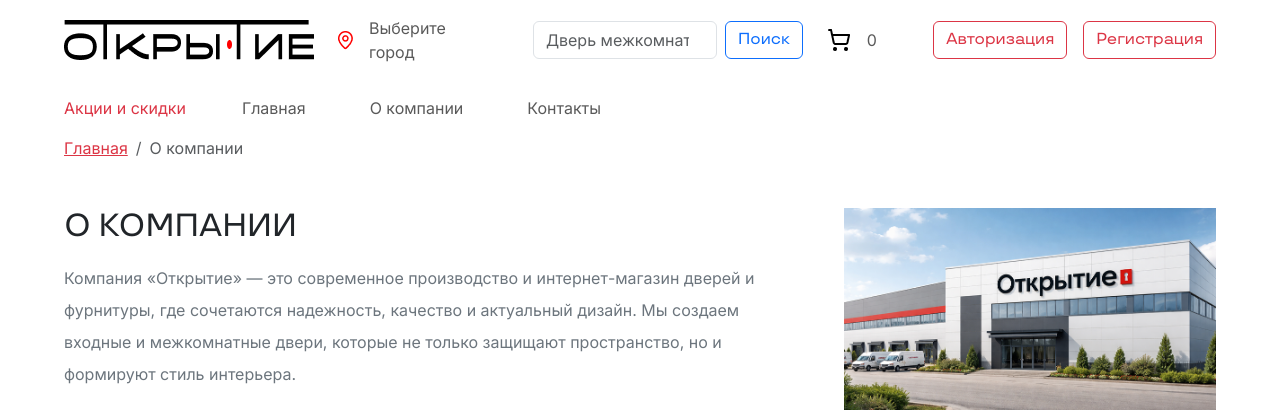
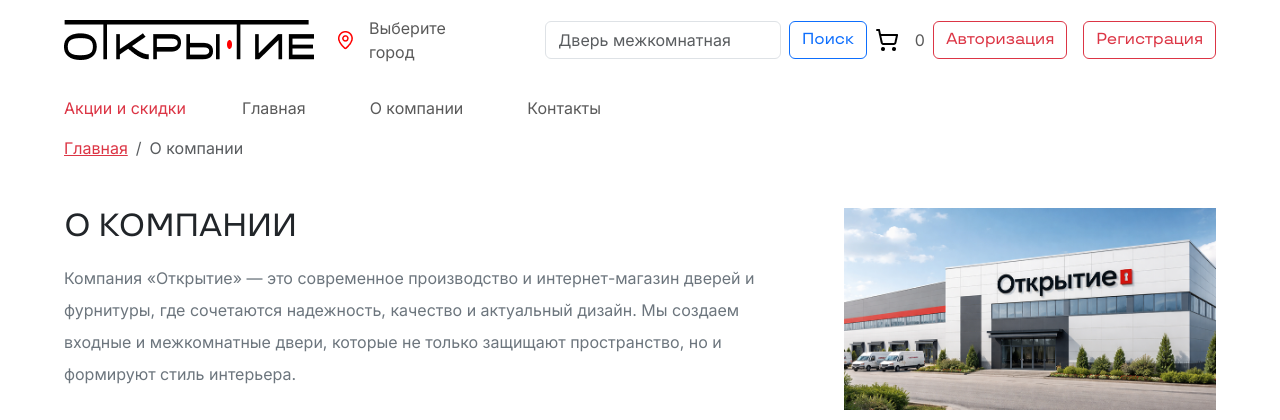
Before and after one commit to eternity089/otkrytie, a Django app: page /about/ in a window 1280 px wide. Shown: the top 420 px of the page. Run offline with Django 5.2, Linux system fonts and the light colour scheme; data that the repository does not hold is empty; some libraries are stand-ins or nearby versions.

Commit message:
edit styless

```diff
--- a/app/templates/index.html
+++ b/app/templates/index.html
@@ -53,11 +53,11 @@
             </button>
             <div class="collapse navbar-collapse mt-5 mt-xl-0 ms-xl-5" id="navbarSupportedContent">
               <ul class="w-100 navbar-nav d-flex align-items-center justify-content-between me-auto mb-2 mb-lg-0">
-              <form action="{% url 'search' %}" method="get" class="d-flex w-75 search" role="search">
+              <form action="{% url 'search' %}" method="get" class="d-flex w-50 search" role="search">
                 <input class="form-control w-custom me-2" name="q" type="search" placeholder="Дверь межкомнатная" aria-label="Search"/>
                 <button class="btn btn-outline-primary" type="submit">Поиск</button>
               </form>
-              <li class="nav-item me-5 ms-3">
+              <li class="nav-item">
                   <a class="nav-link d-none d-lg-flex align-items-center gap-3 my-3 my-xl-0" href="{% url 'cart' %}">
                        <img src="{% static 'img/cart.png' %}" alt="">
                         <span class="cart-count">{{ cart_count }}</span>
```
